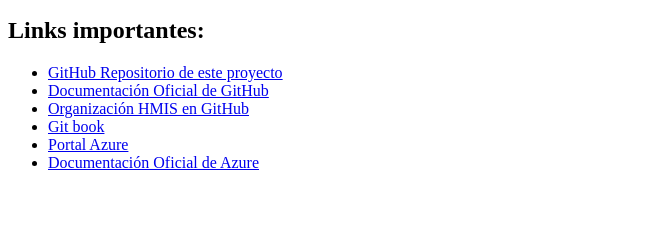
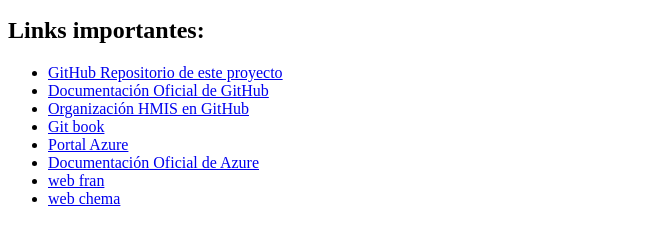
Before and after one commit to jmm497/Sesion04HMIS, a plain HTML site: page index.html in a window 1280 px wide. Shown: the part 101-346 px from the top of the page, without its empty margins (0-647 px from the left). Drawn offline with Linux system fonts and the light colour scheme.

Commit message:
Update index.html

```diff
--- a/index.html
+++ b/index.html
@@ -11,7 +11,8 @@
   <li><a href="https://git-scm.com/book/en/v2"> Git book</a> </li>
   <li><a href="https://azure.microsoft.com/es-es/"> Portal Azure</a> </li>
   <li><a href="https://docs.microsoft.com/es-es/azure/"> Documentación Oficial de Azure</a> </li>
-
+  <li><a href="https://fms528.azurewebsites.net/"> web fran</a> </li>
+  <li><a href="s4i4.eastus.cloudapp.azure.com"> web chema</a> </li>
 
 </ul>
 
```
